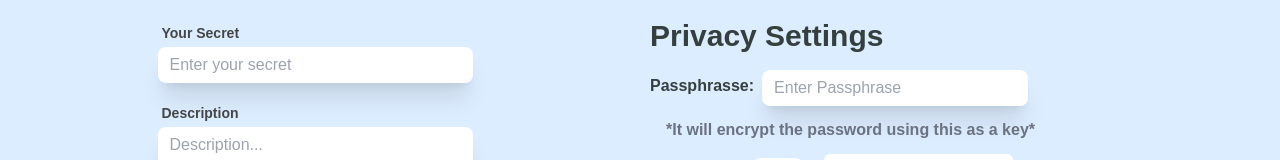
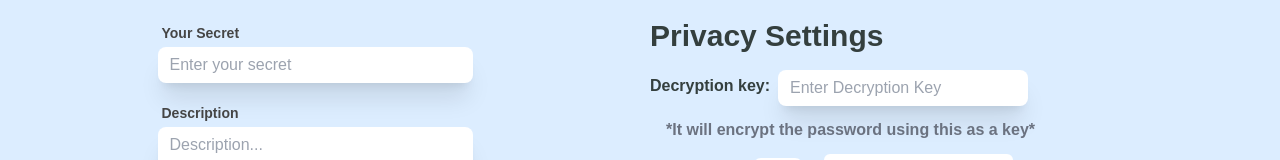
Before and after one commit to Collaborative-Open-Source-Projects/scrt-pwd-link, a Next.js app: page / in a window 1280 px wide. Shown: the part 267-427 px from the top of the page. Built offline with nearby package versions, Linux system fonts and the light colour scheme.

Commit message:
fix/disable expires input box if user selected unlimited checkbox

```diff
--- a/app/components/mainPage/PrivacySettings.jsx
+++ b/app/components/mainPage/PrivacySettings.jsx
@@ -25,10 +25,10 @@ export default function PrivacySettings({ onExpireChange }) {
     <div className="flex flex-col items-center md:items-start gap-3 w-full md:basis-1/2">
       <h2 className="text-3xl font-bold">Privacy Settings</h2>
       <div className="flex items-center gap-1  sm:gap-2 lg:w-3/5 md:w-4/5 w-11/12 min-[450px]:w-8/12">
-        <p className="font-bold">Passphrasse:</p>
+        <p className="font-bold">Decryption key:</p>
         <Input
           width="flex-1 max-w-3/4"
-          placeholder="Enter Passphrase"
+          placeholder="Enter Decryption Key"
           name={"passphrase"}
         />
       </div>
@@ -42,6 +42,7 @@ export default function PrivacySettings({ onExpireChange }) {
           width="w-[50px]"
           placeholder="7"
           min={"1"}
+          isDisabled={isUnlimited}
           max={"30"}
           name={"expiry"}
           value={expiry}
@@ -49,6 +50,7 @@ export default function PrivacySettings({ onExpireChange }) {
         />
         <p>:</p>
         <Dropmenu
+          isDisabled={isUnlimited}
           options={["Hours", "Days", "Weeks", "Months", "Years"]}
           selectedVaue={expiryType}
           value={expiryType}
--- a/app/components/ui/Dropmenu.jsx
+++ b/app/components/ui/Dropmenu.jsx
@@ -16,6 +16,7 @@ export default function Dropmenu({
   SelectedValue = "Select",
   width = "w-[120px]",
   name = "dropmenu",
+  isDisabled,
 }) {
   const [open, setOpen] = useState(false);
   const [value, setValue] = useState(SelectedValue);
@@ -28,9 +29,11 @@ export default function Dropmenu({
   }
   return (
     <div className={`${width} inline-block relative  `}>
-      <button
+      <div
         onClick={() => setOpen((prev) => !prev)}
-        className=" bg-[color:var(--input-color)] shadow-xl text-start h-10 rounded-md w-full relative text-gray-500  py-2 px-2   "
+        className={` bg-[color:var(--input-color)] ${
+          isDisabled ? "cursor-none" : "cursor-pointerl"
+        } shadow-xl text-start h-10  w-full  rounded-md  relative text-gray-500  py-2 px-2`}
       >
         {value}
         <Image
@@ -40,7 +43,7 @@ export default function Dropmenu({
           height={15}
           className="absolute right-2 top-1/2 transform -translate-y-1/2"
         />
-      </button>
+      </div>
       <ul
         className={`${
           open ? "block" : "hidden"
```
